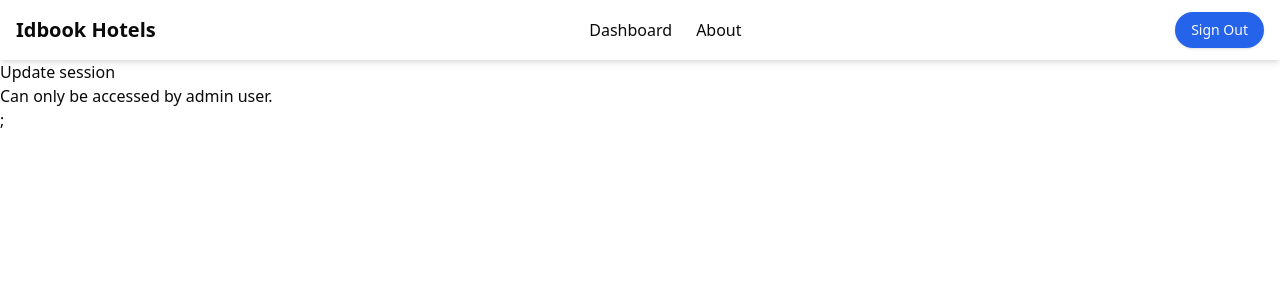
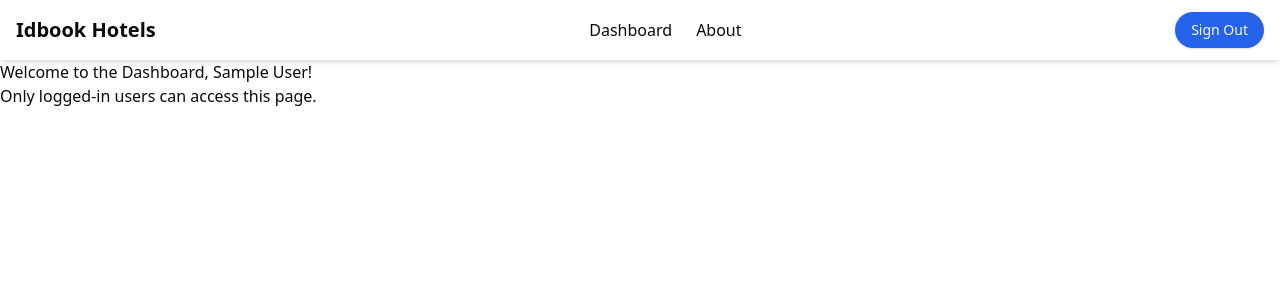
Before and after one commit to Divya70/idbook-hotels-assignment, a Next.js app: page /dashboard in a window 1280 px wide. Shown: the top 300 px of the page. Built offline with nearby package versions, Linux system fonts and the light colour scheme; no server answers; sample sign-in values are in the browser's storage.

Commit message:
fix:protected routes

```diff
--- a/app/about/page.jsx
+++ b/app/about/page.jsx
@@ -1,3 +1,18 @@
+"use client";
+import { useSession } from "next-auth/react";
+
 export default function About() {
-  return <h1>Can be accessed by any user.</h1>;
+  const { data: session, update } = useSession();
+  return (
+    <>
+      <button
+        onClick={() => {
+          session?.user && update({ ...session.user, name: "namdev divya" });
+        }}
+      >
+        Update session
+      </button>
+      <h1>Anyone can access this page.</h1>
+    </>
+  );
 }
--- a/app/dashboard/page.jsx
+++ b/app/dashboard/page.jsx
@@ -1,18 +1,33 @@
+// export default function About() {
+//   return <h1>Can only be accessed by admin user.</h1>;
+// }
 "use client";
-import { useSession } from "next-auth/react";
+import { useSession, getSession } from "next-auth/react";
+import { useRouter } from "next/navigation";
+import { useEffect } from "react";
 
 export default function Dashboard() {
-  const { data: session, update } = useSession();
+  const { data: session, status } = useSession();
+  const router = useRouter();
+
+  useEffect(() => {
+    if (status === "unauthenticated") {
+      router.push("/auth/signin");
+    }
+  }, [status, router]);
+
+  if (status === "loading") {
+    return <p>Loading...</p>;
+  }
+
+  if (!session) {
+    return null; // Prevent flashing content before redirect
+  }
+
   return (
-    <>
-      <button
-        onClick={() => {
-          session?.user && update({ ...session.user, name: "namdev divya" });
-        }}
-      >
-        Update session
-      </button>
-      <h1>Can only be accessed by admin user.</h1>;
-    </>
+    <div>
+      <h1>Welcome to the Dashboard, {session.user.name}!</h1>
+      <p>Only logged-in users can access this page.</p>
+    </div>
   );
 }
--- a/auth.js
+++ b/auth.js
@@ -51,7 +51,7 @@ export const { handlers, signIn, signOut, auth } = NextAuth({
         return Response.redirect(new URL("/", nextUrl));
       }
       if (pathname.startsWith("/dashboard") && role !== "admin") {
-        return Response.redirect(new URL("/", nextUrl));
+        return Response.redirect(new URL("/auth/signin", nextUrl));
       }
       return !!auth;
     },
--- a/tsconfig.json
+++ b/tsconfig.json
@@ -31,7 +31,7 @@
     ".next/types/**/*.ts",
     "**/*.ts",
     "**/*.tsx"
-  ],
+, ".next/types/app/dashboard/page.js"  ],
   "exclude": [
     "node_modules"
   ]
```
Also changed, not shown: middleware.js (+14 -0 lines).
